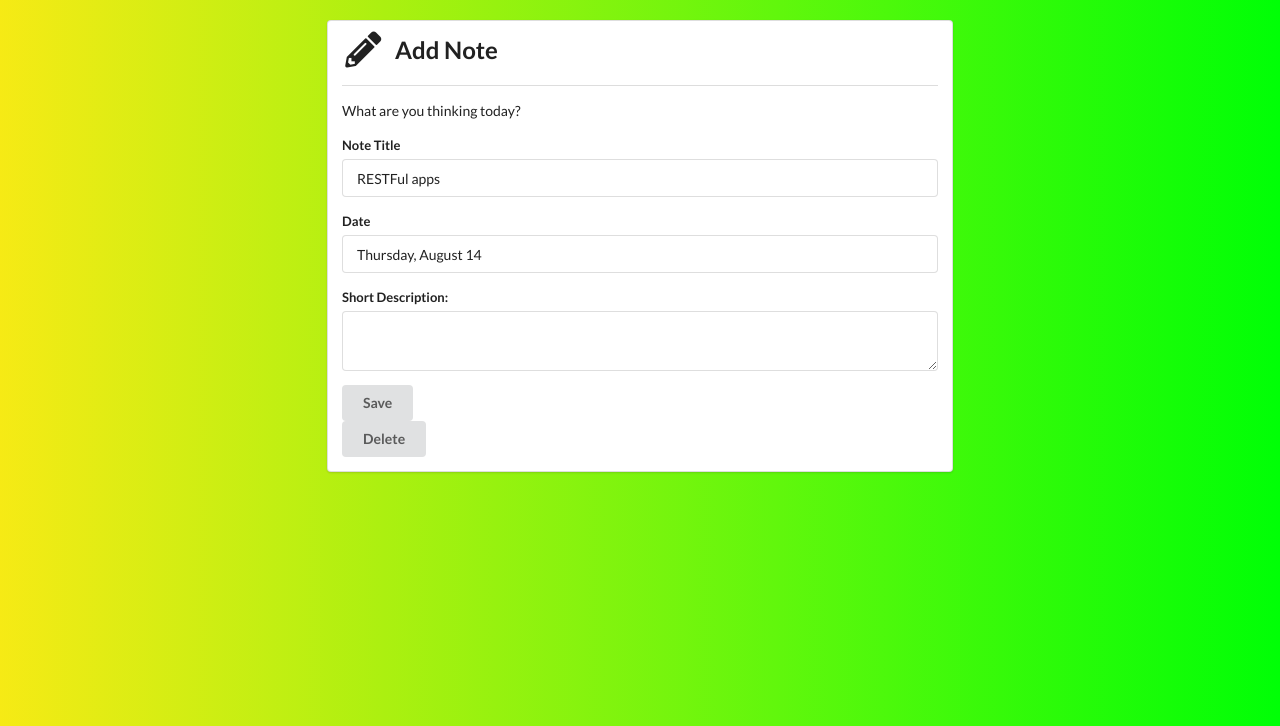
After one commit to lpzraf/flask-note-taking-app, a Flask app: page /notes/1/edit in a window 1280 px wide. The commit adds this page. Shown: the top 726 px of the page. Run offline with Flask 2, Linux system fonts and the light colour scheme.

Commit message:
It will add patch and delete mehtods

```diff
--- a/app.py
+++ b/app.py
@@ -1,11 +1,13 @@
 from flask import (Flask, render_template, request, abort,
                     redirect, url_for, jsonify,session,g)
+from flask_modus import Modus
 from model import db, save_db
 import datetime
 
 
 app = Flask(__name__)
 app.secret_key = 'supermegadupersecretkey'
+modus = Modus(app)
 
 # session
 @app.before_request
@@ -16,16 +18,16 @@ def before_request():
         user = [x for x in users if x.id == session['user_id']][0]
         g.user = user
 
-# homepage
-@app.route('/')
-def homepage():
+# notes homepage
+@app.route('/notes')
+def notes():
     date = datetime.datetime.now().strftime('%A, %b %d, %Y')
-    return render_template('homepage.html',
+    return render_template('notes.html',
                             date=date,
                             notes=db)
 
 # adding a note
-@app.route('/add_note', methods=["GET", "POST"])
+@app.route('/notes/new', methods=["GET", "POST"])
 def add_note():
     if request.method == "POST":
         note = {"title": request.form['title'],
@@ -38,11 +40,39 @@ def add_note():
         return render_template("add_note.html")
 
 # viewing a note
-@app.route('/notes/<int:index>')
+@app.route('/notes/<int:index>', methods=['GET', 'PATCH', 'DELETE'])
 def view_note(index):
     try:
         note = db[index]
+        # if updating a note
+        if request.method == b"PATCH":
+            note = {"title": request.form['title'],
+                "date": request.form['date'],
+                "note_body": request.form['note_body']}
+            db.append(note)
+            save_db()
+            return redirect(url_for('notes'))
+
+        # if deleting a note
+        if request.method == b"DELETE":
+            del note
+            save_db()
+            return redirect(url_for('notes'))
+
+        # if showing a note
         return render_template("note.html",
+                                note=note,
+                                index=index,
+                                max_index= len(db)-1)
+    except IndexError:
+        abort(404)
+
+# edit a note
+@app.route('/notes/<int:index>/edit')
+def edit_note(index):
+    try:
+        note = db[index]
+        return render_template("edit.html",
                                 note=note,
                                 index=index,
                                 max_index= len(db)-1)
@@ -56,7 +86,7 @@ def remove_note(index):
         if request.method == "POST":
             del db[index]
             save_db()
-            return redirect(url_for('homepage'))
+            return redirect(url_for('notes'))
         else:
             return render_template('remove_note.html', note=db[index])
     except IndexError:
--- /dev/null
+++ b/templates/edit.html
@@ -0,0 +1,33 @@
+{% extends "base.html" %}
+
+{% block title %}Edit this note{% endblock %}
+
+{% block content %}
+    <div class="ui two column centered grid">
+        <div class="column"><div class="ui segment">
+            <h2 class="ui left floated header"><i class="pencil alternate icon"></i>Add Note</h2>
+            <div class="ui clearing divider"></div>
+            <p>What are you thinking today?</p>
+
+            <form class="ui form" action="{{url_for('view_note', index=index)}}?_method=PATCH" method="POST">
+                <div class="field">
+                    <label>Note Title</label>
+                    <input type="text" name="title" value="{{ note.title }}">
+                </div>
+                <div class="field">
+                    <label>Date</label>
+                    <input type="text" name="date" value="{{ note.date }}">
+                </div>
+                <div class="field">
+                    <label>Short Description: </label>
+                    <textarea rows="2" type="text" name="note_body" value="{{ note.note_body }}"></textarea>
+                </div>
+                <button class="ui button" type="submit">Save</button>
+            </form>
+            <form action="{{url_for('view_note', index=index)}}?_method=DELETE" method="POST">
+                <button class="ui button" type="submit" value="Delete">Delete</button>
+            </form>
+        </div>
+    </div>
+
+{% endblock %}
--- a/templates/note.html
+++ b/templates/note.html
@@ -11,7 +11,7 @@
             <p>{{ note.note_body }}</p>
             <p>
                 <button class="ui button">
-                    <a href="{{ url_for('homepage') }}">Home</a>
+                    <a href="{{ url_for('edit_note', index=index) }}">Edit</a>
                 </button>
                 {% if index < max_index %}
                     <button class="ui button">
@@ -24,6 +24,7 @@
                 {% endif %}
             </p>
             <a href="{{ url_for('remove_note', index=index)}}">Remove Note</a>
+            <a href="{{ url_for('notes')}}">Home</a>
         </div>
     </div>
 
--- a/templates/homepage.html
+++ b/templates/notes.html
@@ -1,6 +1,6 @@
 {% extends "base.html" %}
 
-{% block title %}Homepage{% endblock %}
+{% block title %}NOtes Homepage{% endblock %}
 
 {% block content %}
     <div class="ui two column centered grid">
--- a/templates/remove_note.html
+++ b/templates/remove_note.html
@@ -12,7 +12,7 @@
             <h2>Are you sure?</h2>
             <form method="POST">
                 <button type="submit" class="ui red button">Yes</button>
-                <a href="{{ url_for('homepage') }}">No</a>
+                <a href="{{ url_for('notes') }}">No</a>
             </form>
         </div>
     </div>
```
Also changed, not shown: notes_data_db.json (+1 -1 lines), templates/profile.html (+5 -5 lines), templates/add_note.html (indentation only), templates/base.html (indentation only), templates/login.html (indentation only).
